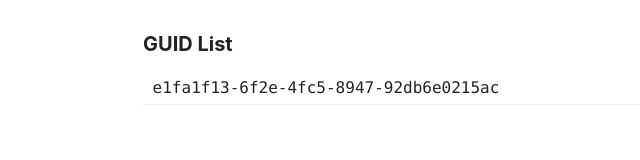
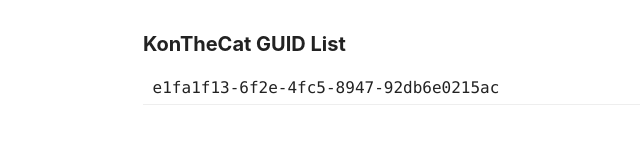
Before and after one commit to KonTheCat/guids, a plain HTML site: page index.html in a window 1280 px wide. Shown: the whole page, without its empty margins (197-837 px from the left). Drawn offline with Linux system fonts and the light colour scheme.

Commit message:
branding changes

```diff
--- a/index.html
+++ b/index.html
@@ -3,7 +3,7 @@
 <head>
   <meta charset="UTF-8">
   <meta name="viewport" content="width=device-width, initial-scale=1.0">
-  <title>GUID List</title>
+  <title>KonTheCat GUID List</title>
   <style>
     body {
       font-family: -apple-system, Segoe UI, Roboto, Arial, sans-serif;
@@ -27,7 +27,7 @@
   </style>
 </head>
 <body>
-  <h1>GUID List</h1>
+  <h1>KonTheCat GUID List</h1>
   <ul>
     <li>e1fa1f13-6f2e-4fc5-8947-92db6e0215ac</li>
   </ul>
```
